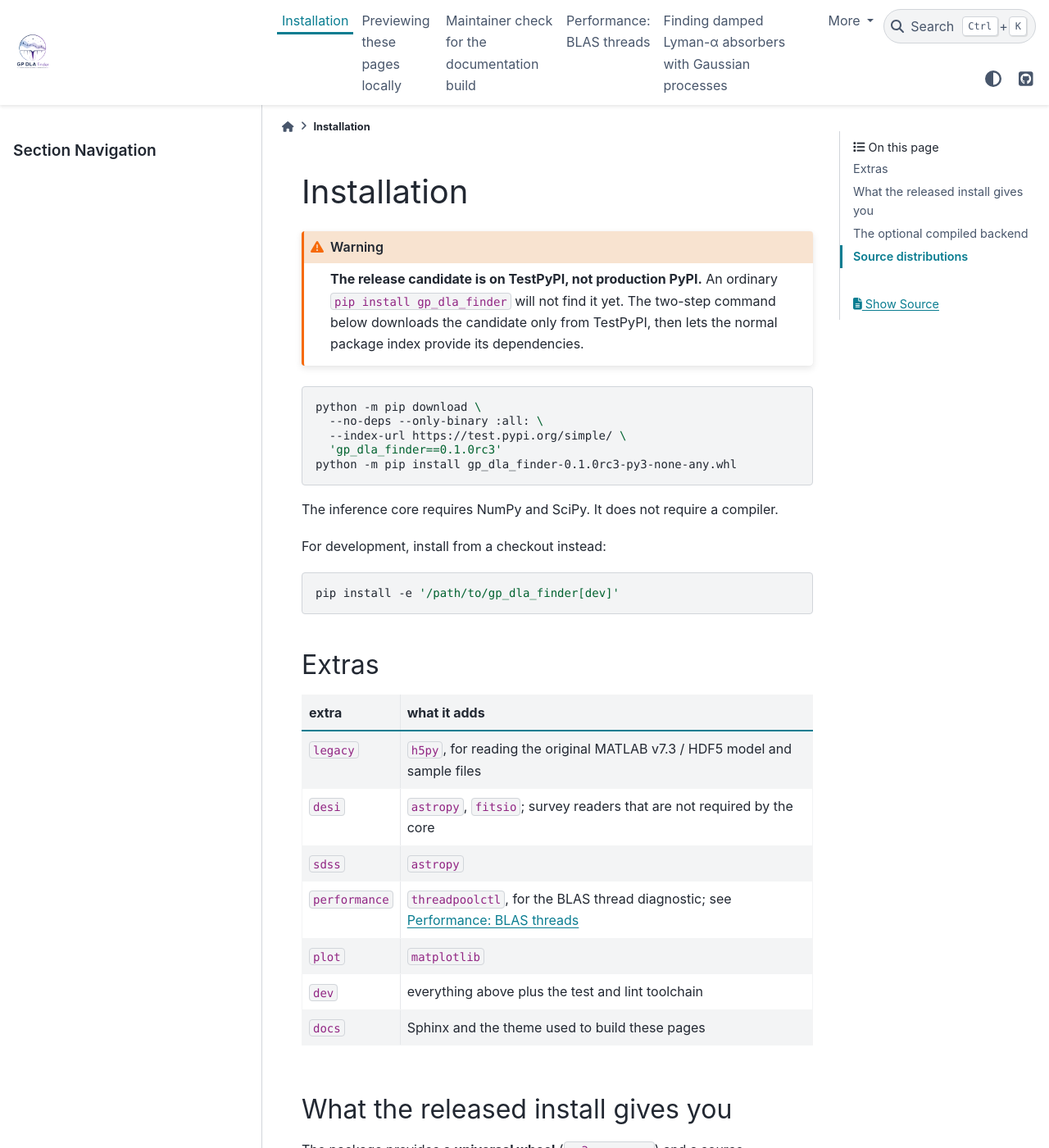
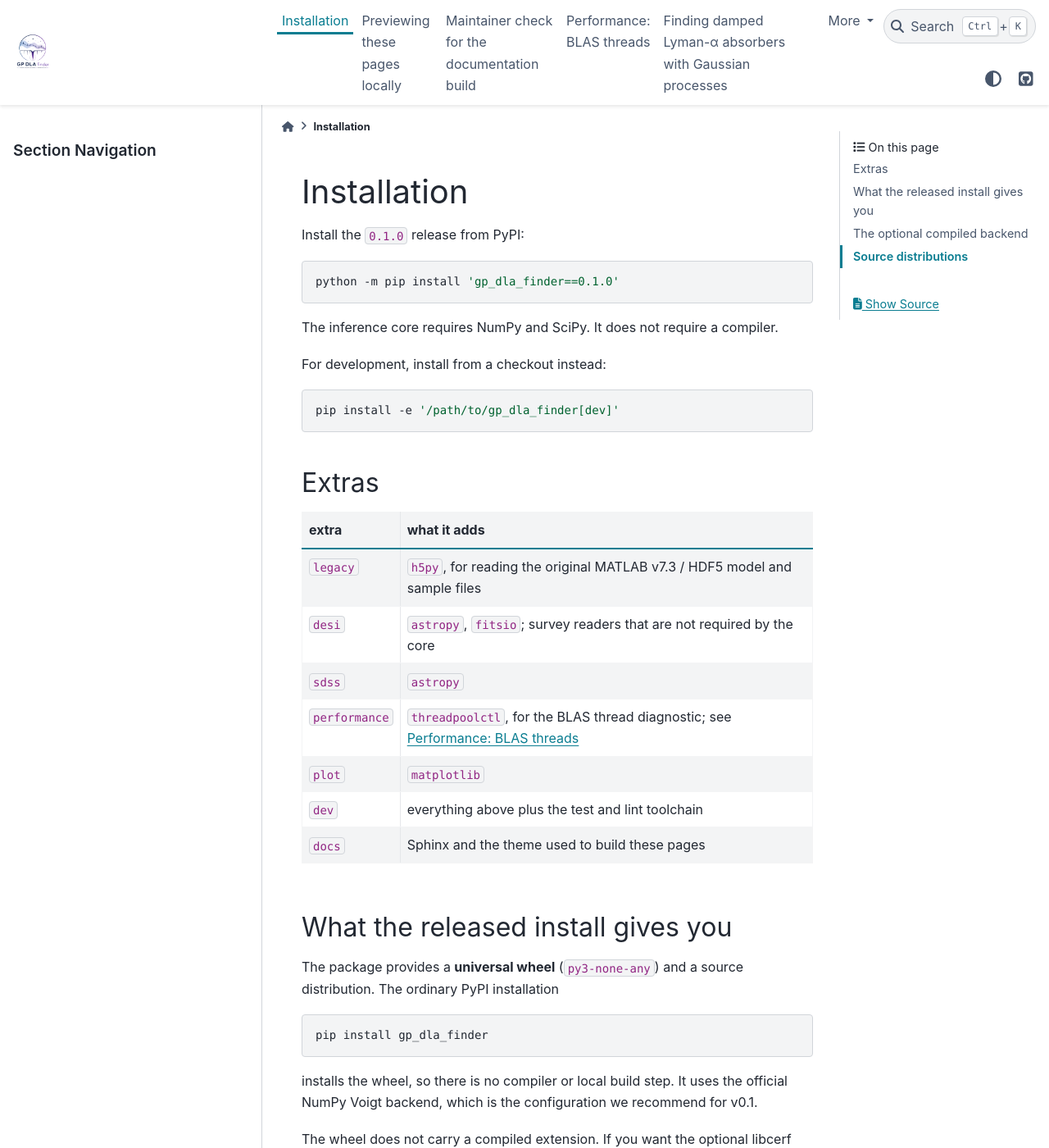
Before and after one commit to jibanCat/gp_dla_finder, a Sphinx documentation site: the page built from docs/install.md, in a window 1280 px wide and 1400 px high. Shown: the whole window at 82% size. Built offline with Sphinx 7.4.7 and the PyData theme 0.15.4, drawn with Linux system fonts in a browser that asks for light colours; some of the changed text lies outside the part shown.

````diff
--- a/docs/conf.py
+++ b/docs/conf.py
@@ -11,7 +11,7 @@ try:
 
     release = _version("gp_dla_finder")
 except Exception:  # pragma: no cover - docs may build from a source tree
-    release = "0.1.0rc3"
+    release = "0.1.0"
 
 extensions = [
     "sphinx.ext.autodoc",
--- a/docs/install.md
+++ b/docs/install.md
@@ -1,18 +1,9 @@
 # Installation
 
-:::{warning}
-**The release candidate is on TestPyPI, not production PyPI.** An ordinary
-`pip install gp_dla_finder` will not find it yet. The two-step command below
-downloads the candidate only from TestPyPI, then lets the normal package index
-provide its dependencies.
-:::
+Install the `0.1.0` release from PyPI:
 
 ```bash
-python -m pip download \
-  --no-deps --only-binary :all: \
-  --index-url https://test.pypi.org/simple/ \
-  'gp_dla_finder==0.1.0rc3'
-python -m pip install gp_dla_finder-0.1.0rc3-py3-none-any.whl
+python -m pip install 'gp_dla_finder==0.1.0'
 ```
 
 The inference core requires NumPy and SciPy. It does not require a compiler.
@@ -38,13 +29,13 @@ pip install -e '/path/to/gp_dla_finder[dev]'
 ## What the released install gives you
 
 The package provides a **universal wheel** (`py3-none-any`) and a source
-distribution. Once the package reaches production PyPI, the ordinary path
+distribution. The ordinary PyPI installation
 
 ```bash
 pip install gp_dla_finder
 ```
 
-will install the wheel, so there is no compiler or local build step. It uses the
+installs the wheel, so there is no compiler or local build step. It uses the
 official NumPy Voigt backend, which is the configuration we recommend for v0.1.
 
 The wheel does not carry a compiled extension. If you want the optional
--- a/pyproject.toml
+++ b/pyproject.toml
@@ -13,7 +13,7 @@ build-backend = "setuptools.build_meta"
 
 [project]
 name = "gp_dla_finder"
-version = "0.1.0rc3"
+version = "0.1.0"
 description = "Gaussian-process Bayesian detection of damped Lyman-alpha absorbers in quasar spectra"
 readme = "README.md"
 requires-python = ">=3.10"
````
Also changed, not shown: CHANGELOG.md (+15 -0 lines), README.md (+7 -13 lines), docs/caveats.md (+3 -4 lines), docs/index.md (+1 -1 lines), 1 other file.
